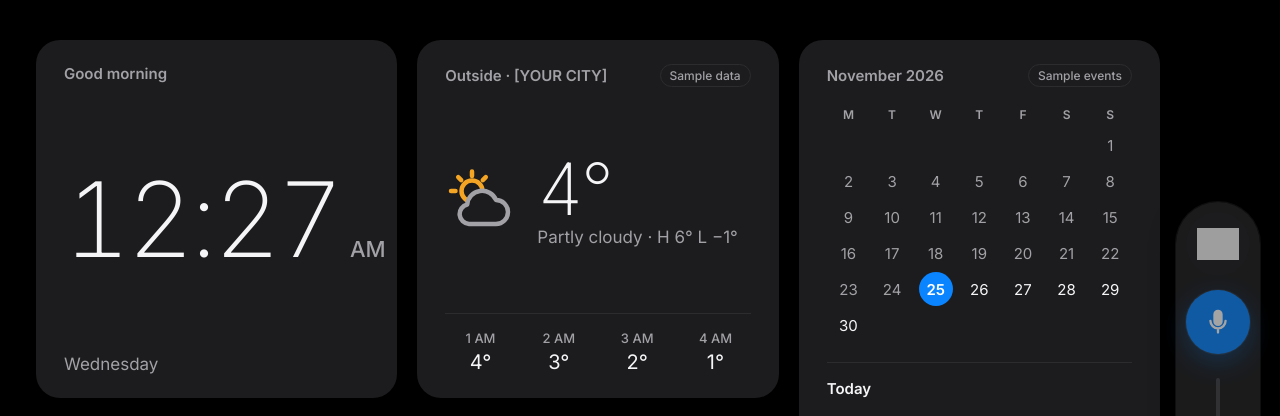
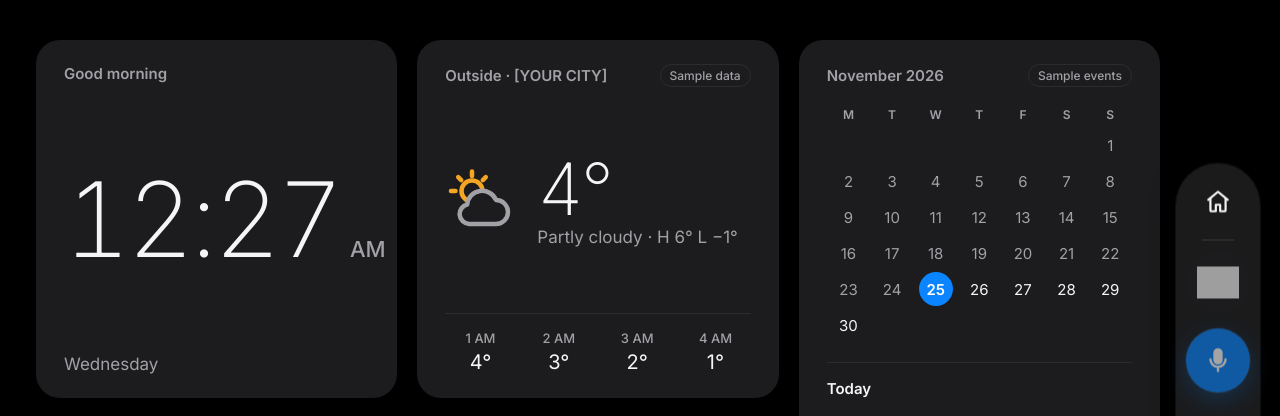
Before and after one commit to digitalunityca/kitchen, a Laravel app: page / in a window 1280 px wide. Shown: the top 416 px of the page. Run offline with Laravel 12, Linux system fonts and the light colour scheme; data that the repository does not hold is empty; some libraries are stand-ins or nearby versions; grey boxes are pictures that could not be loaded.

Commit message:
Add a Home button at the top of the side menu
A house button above the Canadiens logo, with a hairline divider below
it. On the dashboard it closes the stats sheet, ends a voice chat and
scrolls to the top (a dashboard:home event); from any other page it
loads the dashboard. Fully's own Home in the action bar stays for
YouTube TV.

Co-Authored-By: Claude Opus 5.5 <noreply@anthropic.com>

```diff
--- a/public/css/dashboard.css
+++ b/public/css/dashboard.css
@@ -66,6 +66,10 @@ main { flex: 1; min-height: 0; display: grid; grid-template-columns: repeat(3, m
 body.night .side-menu { background: rgba(44,44,46,.62); box-shadow: 0 0 0 1px rgba(255,255,255,.06), 0 6px 24px rgba(0,0,0,.5); }
 .side-menu:empty { display: none; }
 .menu-slot { position: relative; display: flex; }
+.menu-home { width: 56px; height: 56px; border-radius: 999px; display: flex; align-items: center; justify-content: center; color: var(--text); }
+.menu-home:active { background: var(--fill); }
+.menu-divider { width: 32px; height: 1px; background: var(--line); margin: -4px 0; }
+body.night .menu-divider { background: rgba(255,255,255,.14); }
 
 /* Link tiles */
 .tile-icon { width: 64px; height: 64px; border-radius: 18px; display: flex; align-items: center; justify-content: center; }
--- a/resources/views/dashboard/index.blade.php
+++ b/resources/views/dashboard/index.blade.php
@@ -36,6 +36,10 @@
   by pushing to the 'menu-items' stack alongside their normal card.
 --}}
 <nav class="side-menu" aria-label="Menu">
+  <button type="button" class="menu-button menu-home" id="menu-home" aria-label="Home">
+    <svg width="26" height="26" viewBox="0 0 24 24" fill="none" stroke="currentColor" stroke-width="2" stroke-linecap="round" stroke-linejoin="round" aria-hidden="true"><path d="M3 10.5 12 3l9 7.5"/><path d="M5 9.5V20a1 1 0 0 0 1 1h4v-6h4v6h4a1 1 0 0 0 1-1V9.5"/></svg>
+  </button>
+  <span class="menu-divider" aria-hidden="true"></span>
   @stack('menu-items')
   @foreach ($modules->filter(fn ($m) => $m->placement() === 'menu') as $module)
     <div class="menu-slot" data-module="{{ $module->key() }}">{!! $cards[$module->key()] !!}</div>
@@ -98,6 +102,14 @@
     document.addEventListener('DOMContentLoaded', function () { tick(); setInterval(tick, 1000); });
   })();
 </script>
+<script>
+  // Home: back to the dashboard from any page; on the dashboard it closes open sheets (dashboard:home).
+  document.getElementById('menu-home').addEventListener('click', function () {
+    if (location.pathname !== '/' || location.search) { location.href = '/'; return; }
+    window.scrollTo(0, 0);
+    document.dispatchEvent(new CustomEvent('dashboard:home')); // the stats sheet closes, a voice chat ends
+  });
+</script>
 @stack('scripts')
 </body>
 </html>
--- a/resources/views/modules/ai-chat/card.blade.php
+++ b/resources/views/modules/ai-chat/card.blade.php
@@ -275,6 +275,7 @@
 
   fab.addEventListener('click', function () { if (active) end(); else start(); });
   document.addEventListener('visibilitychange', function () { if (document.hidden && active) end(); });
+  document.addEventListener('dashboard:home', function () { if (active) end(); });
 })();
 @else
 (function () {
--- a/resources/views/modules/habs/card.blade.php
+++ b/resources/views/modules/habs/card.blade.php
@@ -203,6 +203,7 @@
     if (e.target.closest('#habs-strip') || e.target.closest('#habs-open')) open();
   });
   document.getElementById('habs-close').addEventListener('click', close);
+  document.addEventListener('dashboard:home', close);
   overlay.addEventListener('click', function (e) { if (e.target === overlay) close(); });
   overlay.addEventListener('pointerdown', resetIdle);
   overlay.addEventListener('scroll', resetIdle, true);
```
Also changed, not shown: tests/Feature/HabsTest.php (+1 -1 lines).
